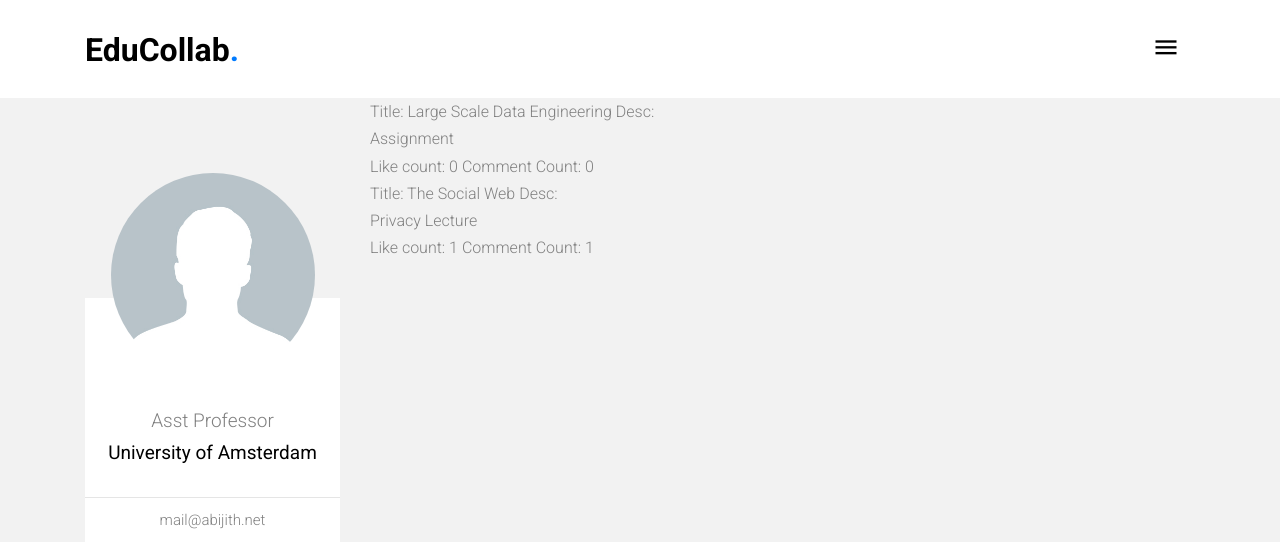
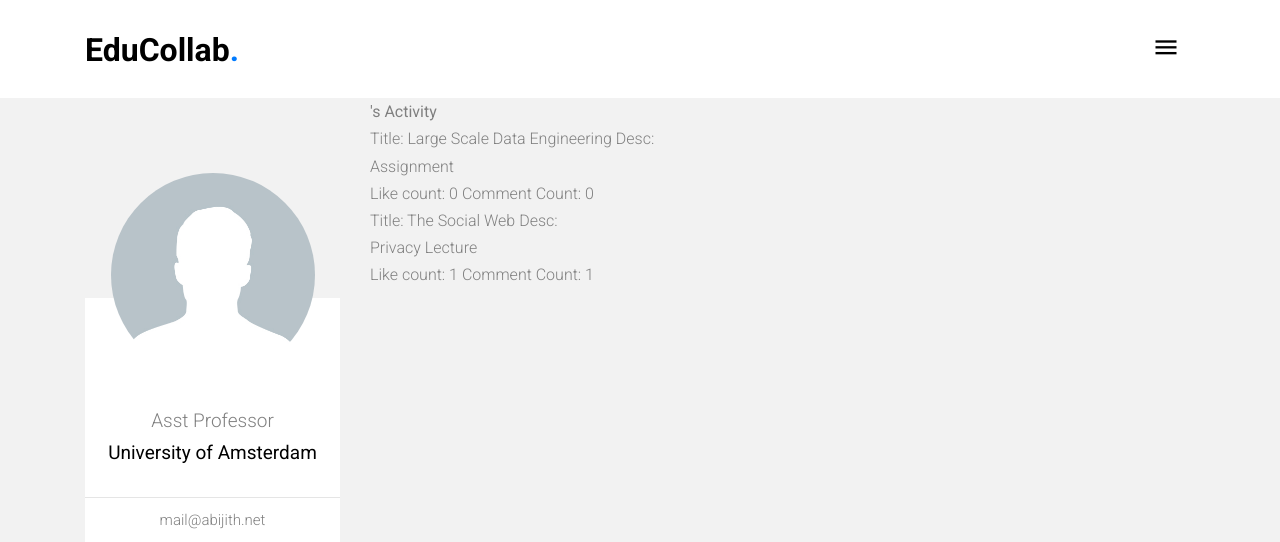
Before and after one commit to senai2/educollab, a Django app: page /profile/1 in a window 1280 px wide. Shown: the top 542 px of the page. Run offline with Django 3.2, Linux system fonts and the light colour scheme; data comes from the database, SQL or seed files in the repository; tables that the repository leaves empty hold one stand-in row (values such as "Sample post"); some libraries are stand-ins or nearby versions; some web fonts are replaced.

Commit message:
added user name

```diff
--- a/app/profile.py
+++ b/app/profile.py
@@ -27,6 +27,7 @@ def view_profile(request, m_id, my_profile):
 
     context = {
         'member' : app_member_details,
-        'c_list' : c_list
+        'c_list' : c_list,
+        'name' : user_details.first_name + ' ' + user_details.last_name
     }
     return render(request, 'profile.html', context)
--- a/templates/profile.html
+++ b/templates/profile.html
@@ -21,6 +21,7 @@
             </div>
         </div>
         <div class="col-lg-9">
+            <div><b>{{name}}'s Activity</b></div>
             {% for c in c_list %}
                 <div>
                 Title: {{c.title}}
@@ -35,8 +36,6 @@
                     </div>
                 {% endfor %}
                 </div>
-
-
 			{% endfor %}
         </div>
     </div>
```
